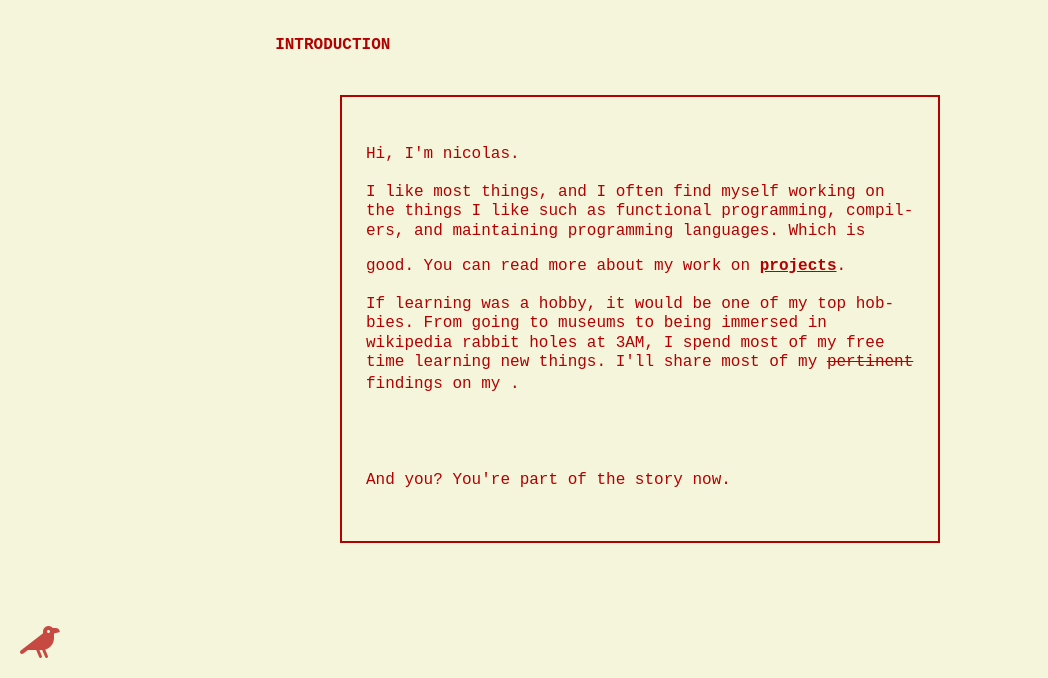
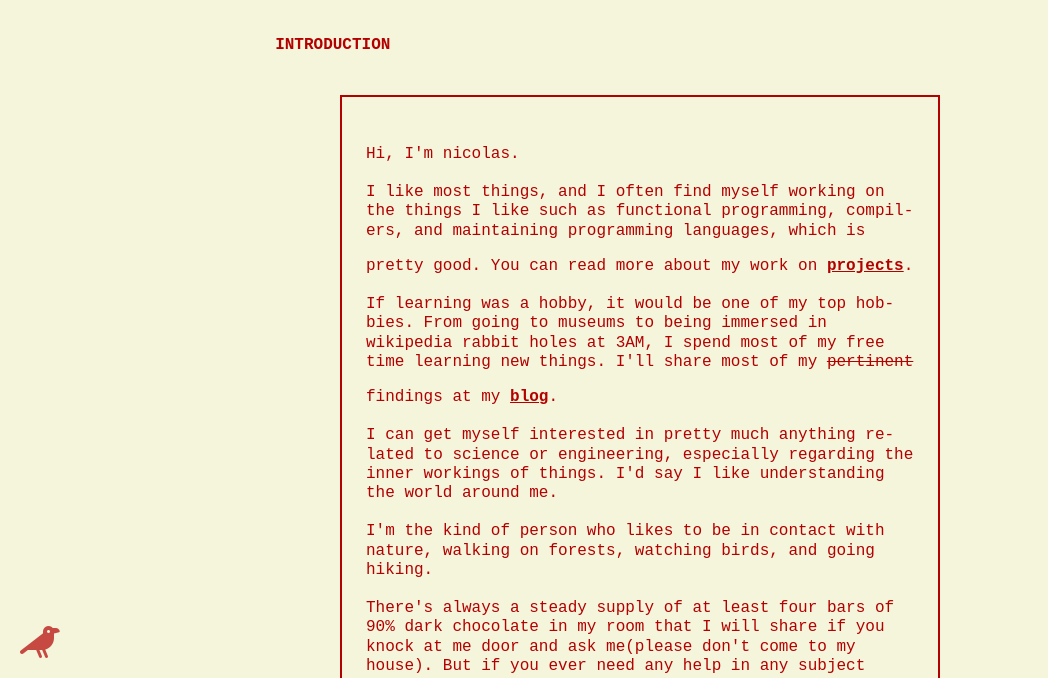
Before and after one commit to developedby/developedby.github.io, a plain HTML site: page docs/index.html in a window 1280 px wide. Shown: the part 122-800 px from the top of the page, without its empty margins (0-1048 px from the left). Drawn offline with Linux system fonts and the light colour scheme; a web font is replaced by a local one.

Commit message:
improve text

```diff
--- a/docs/index.html
+++ b/docs/index.html
@@ -44,9 +44,12 @@
 <div class="info-rectangle">
   <p>Hi, I'm nicolas.</p>
   <p></p>
-  <p>I like most things, and I often find myself working on the things I like such as functional programming, compilers, and maintaining programming languages. Which is good. You can read more about my work on <a href="projects.html">projects</a>.</p>
-  <p>If learning was a hobby, it would be one of my top hobbies. From going to museums to being immersed in wikipedia rabbit holes at 3AM, I spend most of my free time learning new things. I'll share most of my <s>pertinent</s> findings on my <a href="blog.html"></a>.</p>
-  </br>
+  <p>I like most things, and I often find myself working on the things I like such as functional programming, compilers, and maintaining programming languages, which is pretty good. You can read more about my work on <a href="projects.html">projects</a>.</p>
+  <p>If learning was a hobby, it would be one of my top hobbies. From going to museums to being immersed in wikipedia rabbit holes at 3AM, I spend most of my free time learning new things. I'll share most of my <s>pertinent</s> findings at my <a href="blog.html">blog</a>.</p>
+  <p>I can get myself interested in pretty much anything related to science or engineering, especially regarding the inner workings of things. I'd say I like understanding the world around me.</p>
+  <p>I'm the kind of person who likes to be in contact with nature, walking on forests, watching birds, and going hiking.</p>
+  <p>There's always a steady supply of at least four bars of 90% dark chocolate in my room that I will share if you knock at me door and ask me(please don't come to my house). But if you ever need any help in any subject whatsoever, feel free to come talk to me on <a href="https://discord.com/invite/higherorderco">discord</p>
+</br>
   </br>
   <p>And you? You're part of the story now.</p>
 </div>
```
